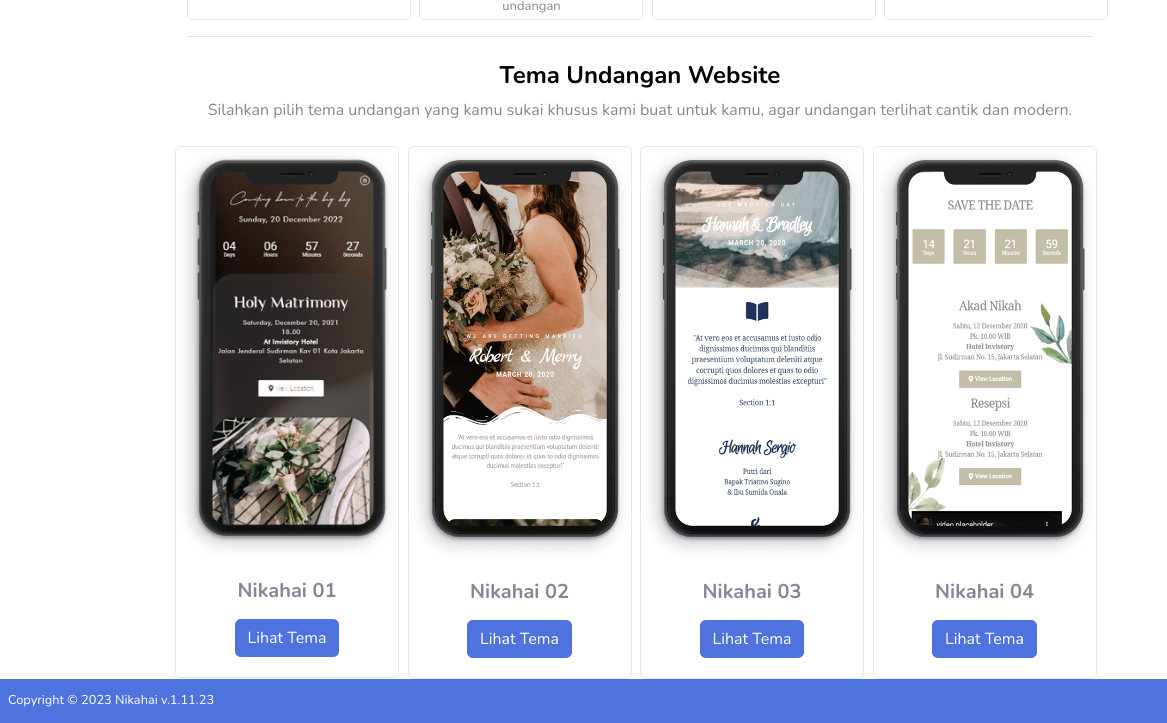
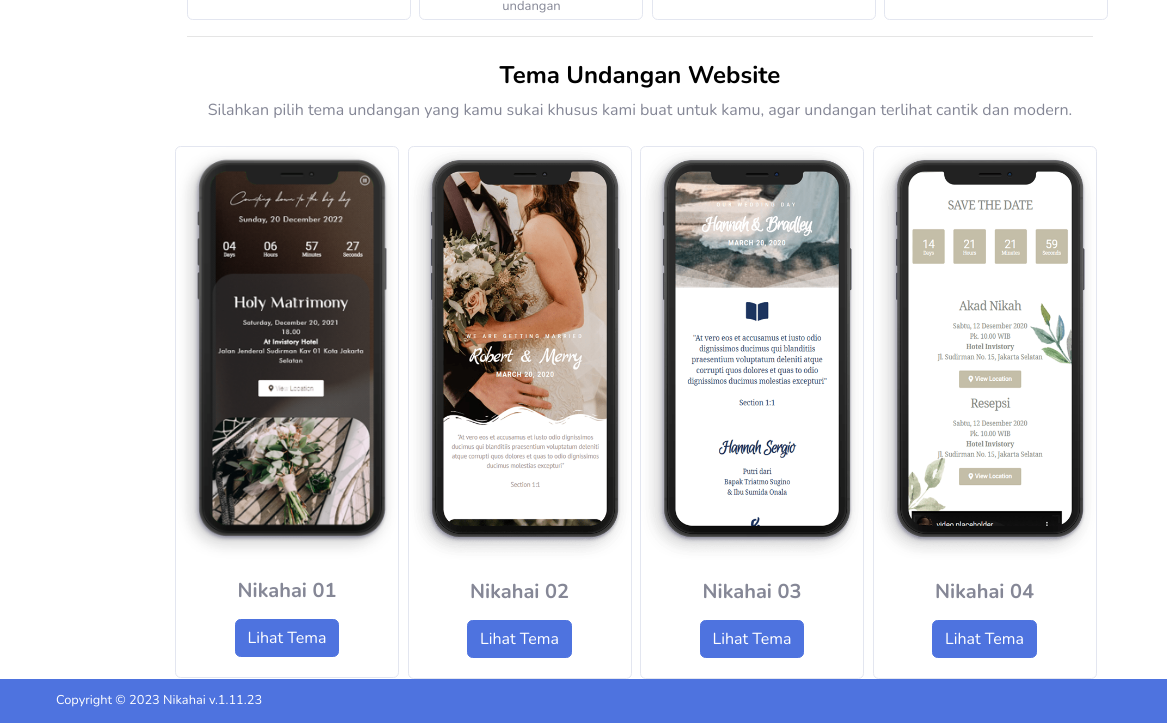
Before and after one commit to master-kamal/nikahai, a plain HTML site: page index.html in a window 1280 px wide. Shown: the part 1112-1835 px from the top of the page, 0-1167 px from the left. Drawn offline with nearby package versions, Linux system fonts and the light colour scheme.

Commit message:
Catalog Nikahai

```diff
--- a/index.html
+++ b/index.html
@@ -282,7 +282,7 @@
     </div>
 
     <!-- Footer -->
-    <footer class="py-2 bg-primary mt-auto pr-5">
+    <footer class="pl-5 py-2 bg-primary mt-auto pr-5">
         <div class="container-fluid px-2">
             <div class="d-flex text-white align-items-center justify-content-between small">
                 <div class="text-white">Copyright &copy; 2023 Nikahai v.1.11.23</div>
```
